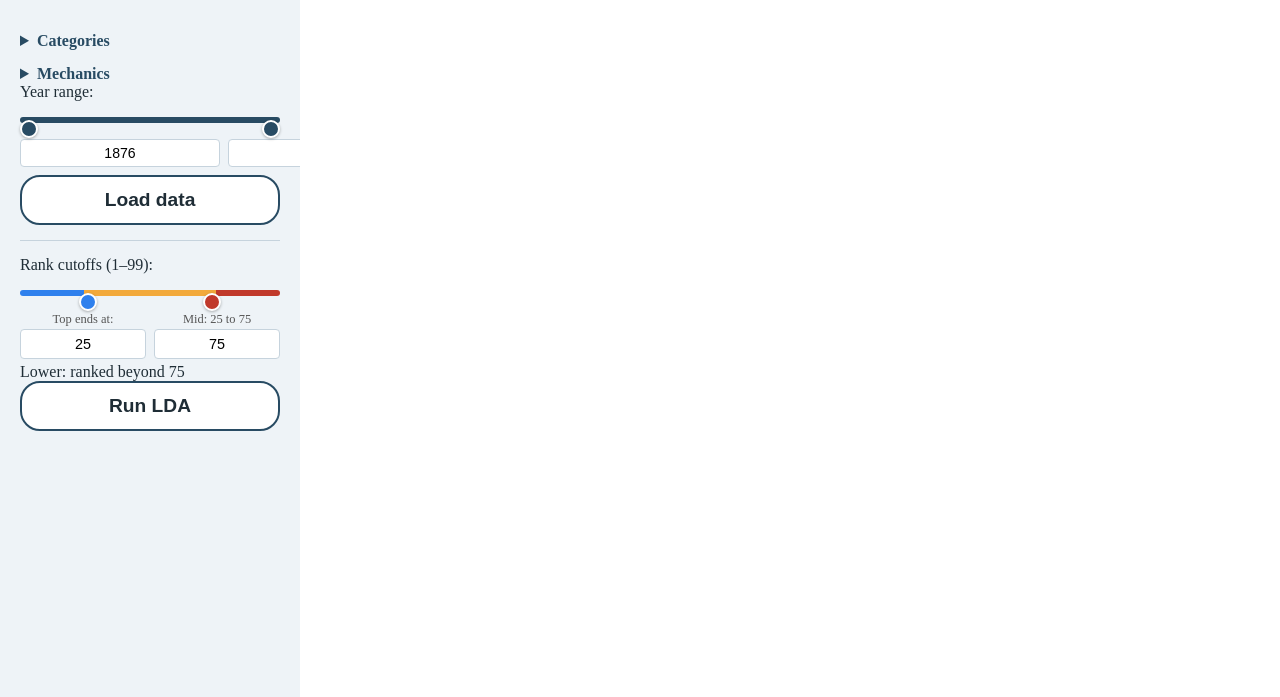
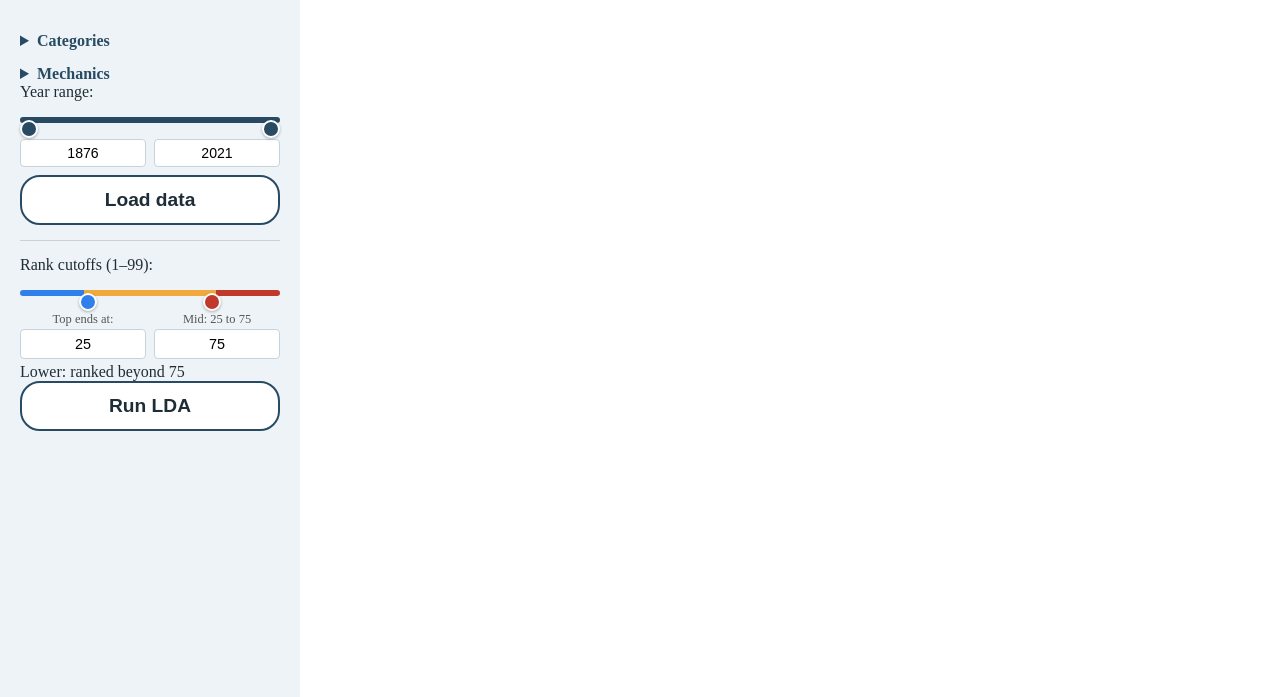
Before and after one commit to YegyKhabby/Visual-Analytics-Course, a website built with webpack: page src/html/template.html in a window 1280 px wide. Shown: the part 103-800 px from the top of the page. Built offline with nearby package versions, Linux system fonts and the light colour scheme; no server answers.

Commit message:
fix year input boxes equal width

```diff
--- a/src/_public/app.css
+++ b/src/_public/app.css
@@ -218,12 +218,14 @@ input[type=text], select {
 }
 
 .range-inputs-row input[type=text] {
-  flex: 1;
-  width: auto;
+  width: calc(50% - 4px);
+  flex: 1 1 0;
+  min-width: 0;
   padding: 5px 8px;
   margin: 0;
   text-align: center;
   font-size: 0.88em;
+  box-sizing: border-box;
 }
 
 /* compact two-column layout for rank cutoff inputs */
```
